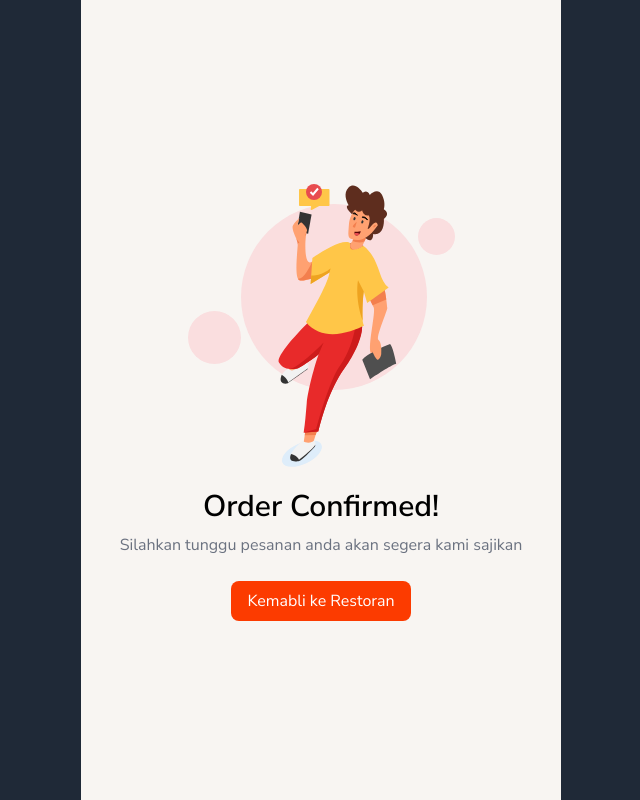
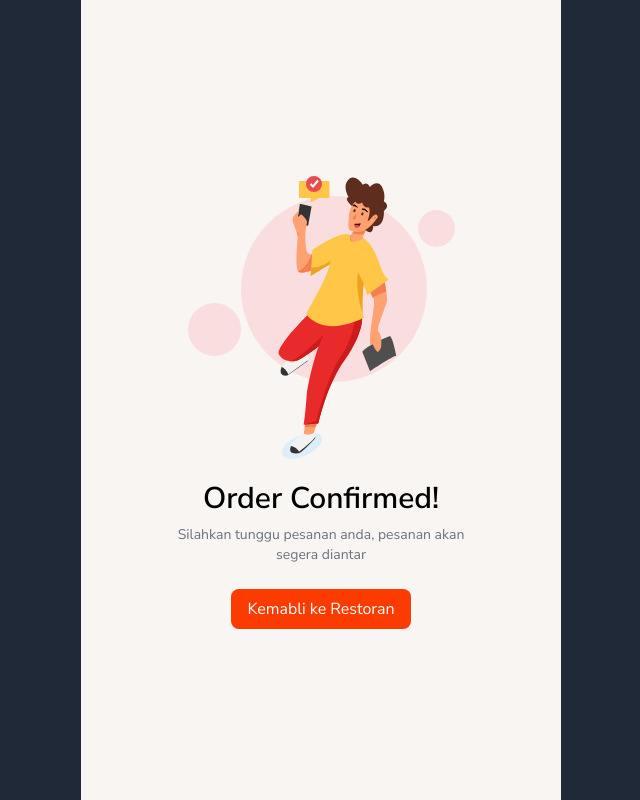
Before and after one commit to DzunN86/diyo-app, a React (Vite) app: page /confirm in a window 1280 px wide. Shown: the whole page, without its empty margins (319-959 px from the left). Built offline with nearby package versions, Linux system fonts and the light colour scheme.

Commit message:
Update Confirm.jsx

```diff
--- a/src/pages/Confirm.jsx
+++ b/src/pages/Confirm.jsx
@@ -9,8 +9,8 @@ function Confirm() {
       <img src={IlusConfirm} alt="ilustrasi" className="mb-4" />
       <div className="flex flex-col gap-2 items-center">
         <h1 className="text-3xl font-semibold">Order Confirmed!</h1>
-        <p className="text-gray-500">
-          Silahkan tunggu pesanan anda akan segera kami sajikan
+        <p className="text-gray-500 text-sm w-72 text-center">
+          Silahkan tunggu pesanan anda, pesanan akan segera diantar
         </p>
         <button
           onClick={() => navigate("/")}
```
